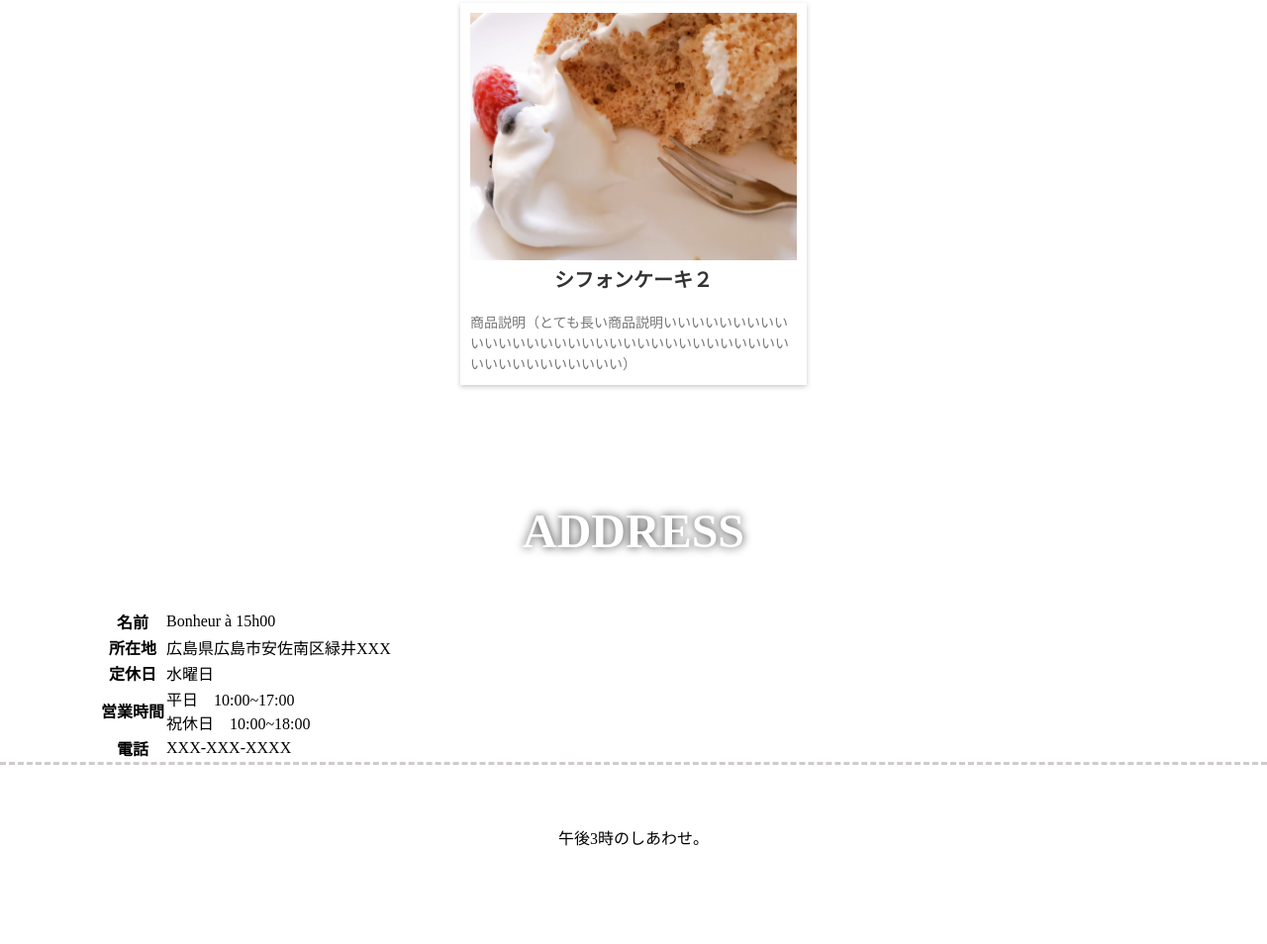
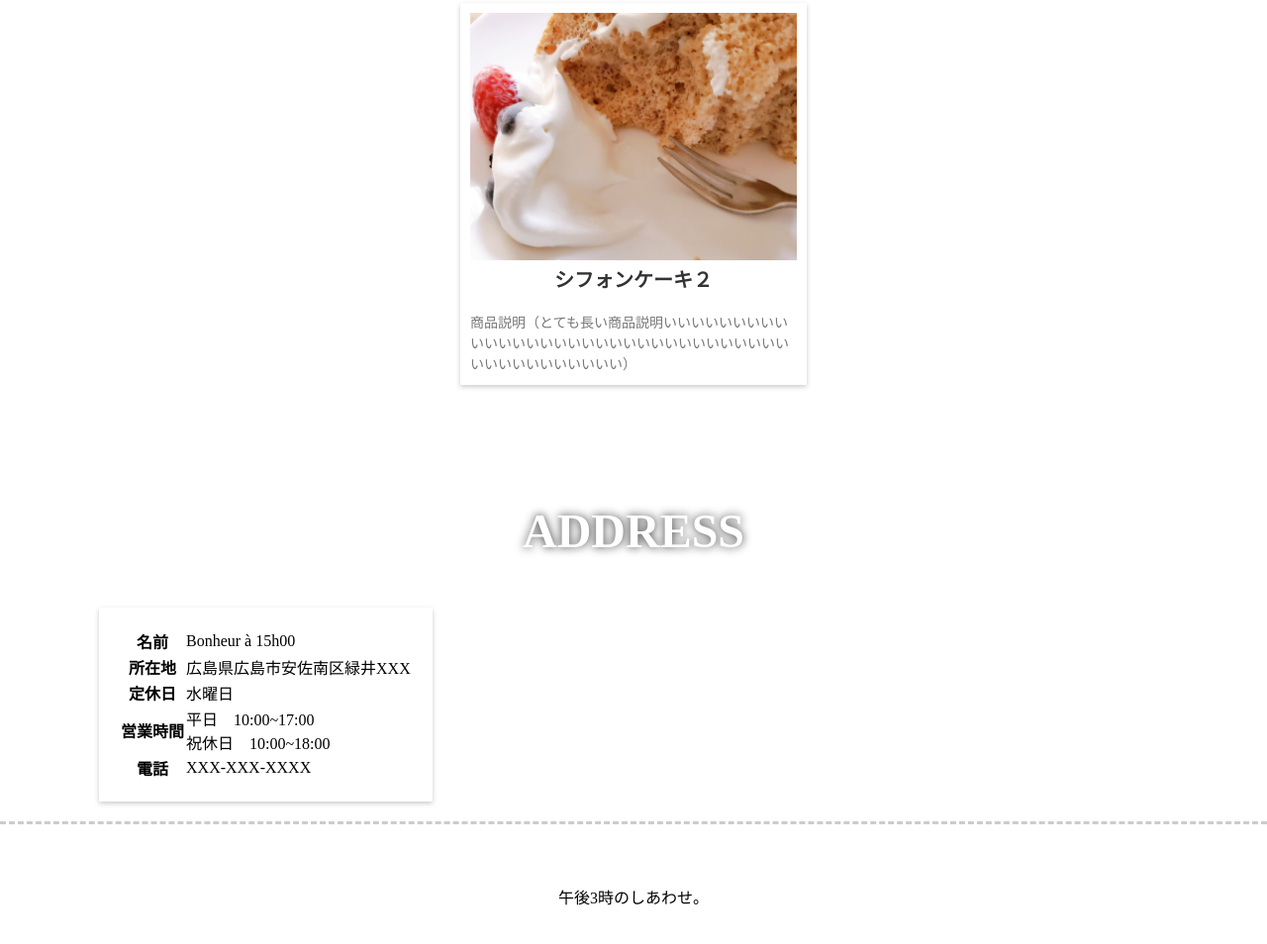
Before and after one commit to fufuyuka/cafe, a plain HTML site: page index.html in a window 1280 px wide. Shown: the part 1954-2908 px from the top of the page at 99% size. Before the commit the page ends 2874 px from the top, so only its background shows below. Drawn offline with Linux system fonts and the light colour scheme.

Commit message:
[add]address-card(途中)

```diff
--- a/index.html
+++ b/index.html
@@ -100,7 +100,7 @@
 
     <div>
       <h2 class="address">ADDRESS</h2>
-      <table>
+      <table class="address-card">
         <tr>
           <th>名前</th><td>Bonheur à 15h00</td>
         </tr>
--- a/style.css
+++ b/style.css
@@ -192,7 +192,6 @@ button {
   flex-wrap: wrap; /* 折り返し指定 */
 }
 
-
 .menu-card {
   width: 350px;
   margin: 10px;
@@ -224,6 +223,12 @@ button {
   margin-bottom: 50px;
 }
 
+.address-card {
+  width: auto;
+  padding: 20px;
+  box-shadow: 0 2px 5px #ccc;
+  margin-bottom: 20px;
+}
 
 .footer {
   width: 100%;
```
